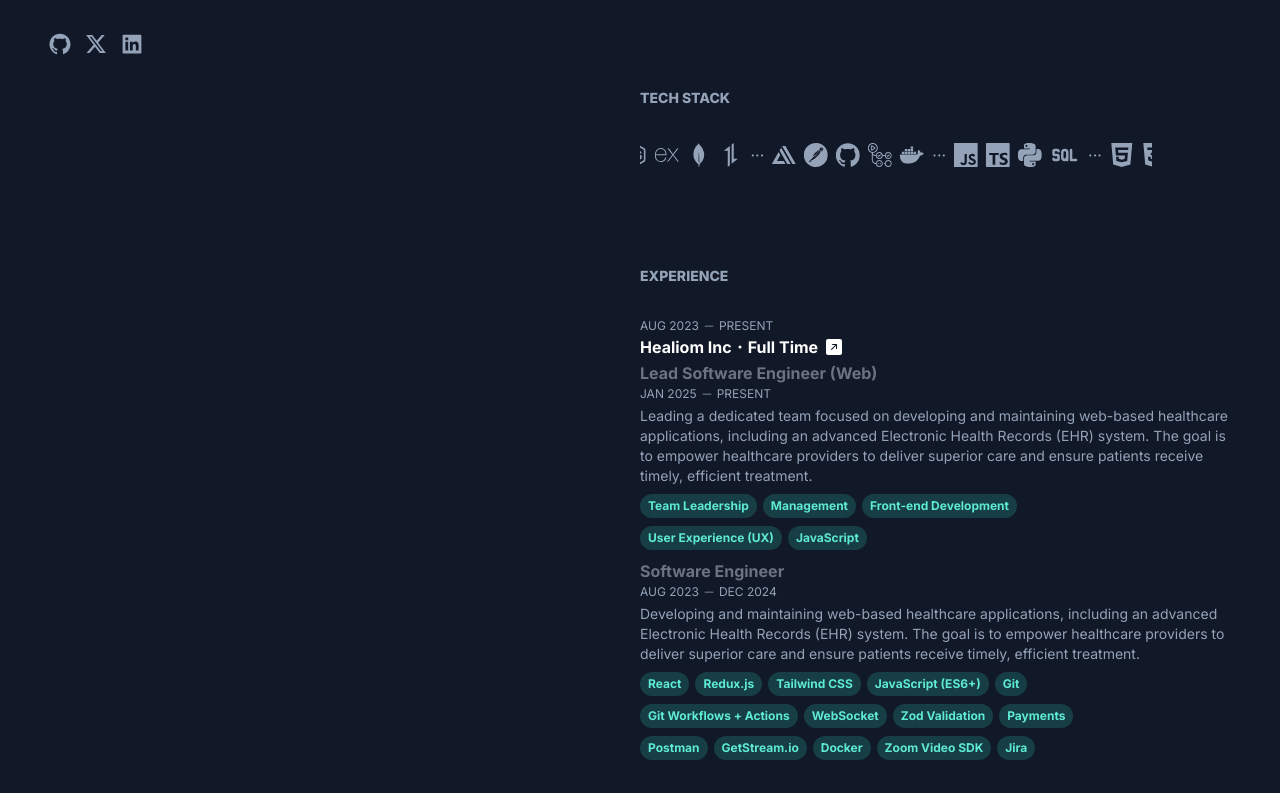
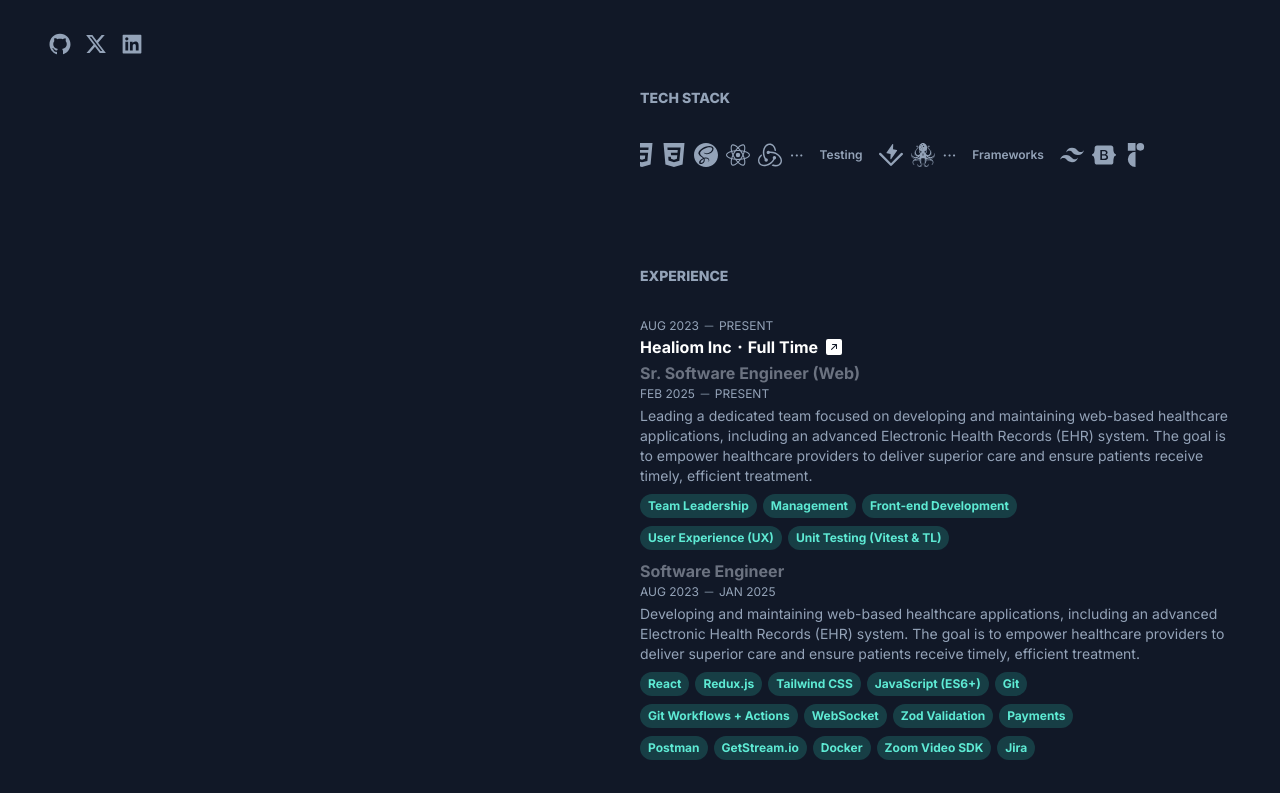
Before and after one commit to paras1729kori/pk-portfolio, a Next.js app: page / in a window 1280 px wide. Shown: the part 648-1441 px from the top of the page. Built offline with nearby package versions, Linux system fonts and the light colour scheme.

Commit message:
added testing library in stack

```diff
--- a/src/app/api/experiences/route.ts
+++ b/src/app/api/experiences/route.ts
@@ -16,17 +16,17 @@
       mode: "Full Time",
       roles: [
         {
-          position: "Lead Software Engineer (Web)",
+          position: "Sr. Software Engineer (Web)",
           description:
             "Leading a dedicated team focused on developing and maintaining web-based healthcare applications, including an advanced Electronic Health Records (EHR) system. The goal is to empower healthcare providers to deliver superior care and ensure patients receive timely, efficient treatment.",
-          start_date: "Jan 2025",
+          start_date: "Feb 2025",
           end_date: "Present",
           tech_stack: [
             "Team Leadership",
             "Management",
             "Front-end Development",
             "User Experience (UX)",
-            "JavaScript",
+            "Unit Testing (Vitest & TL)",
           ],
         },
         {
@@ -34,7 +34,7 @@
           description:
             "Developing and maintaining web-based healthcare applications, including an advanced Electronic Health Records (EHR) system. The goal is to empower healthcare providers to deliver superior care and ensure patients receive timely, efficient treatment.",
           start_date: "Aug 2023",
-          end_date: "Dec 2024",
+          end_date: "Jan 2025",
           tech_stack: [
             "React",
             "Redux.js",
--- a/src/app/components/RightPane/TechStack.tsx
+++ b/src/app/components/RightPane/TechStack.tsx
@@ -22,6 +22,8 @@
   SiAwsamplify,
   SiPostman,
   SiGithubactions,
+  SiVitest,
+  SiTestinglibrary,
 } from "react-icons/si";
 import { TbSql } from "react-icons/tb";
 import Marquee from "react-fast-marquee";
@@ -31,28 +33,43 @@
     <>
       <div className="flex flex-col gap-8 lg:max-w-lg">
         <h1 className="text-sm font-extrabold uppercase">Tech Stack</h1>
-        <Marquee autoFill={true} pauseOnHover={true} speed={80}>
+        <Marquee autoFill={true} pauseOnHover={true} speed={50}>
           <div className="flex items-center gap-2">
+            <span className="mr-2 text-xs font-semibold">Languages</span>
+            <SiTypescript className="text-2xl" />
             <SiJavascript className="text-2xl" />
-            <SiTypescript className="text-2xl" />
             <SiPython className="text-2xl" />
-            <TbSql className="text-3xl" /> ···
+            <TbSql className="text-3xl" />
+            <span className="mr-2">···</span>
+            <span className="mr-2 text-xs font-semibold">Frontend</span>
             <SiHtml5 className="text-2xl" />
             <SiCss3 className="text-2xl" />
             <SiSass className="text-2xl" />
             <SiReact className="text-2xl" />
             <SiRedux className="text-2xl" />
+            <span className="mr-2">···</span>
+            <span className="mr-2 text-xs font-semibold">Testing</span>
+            <SiVitest className="text-2xl" />
+            <SiTestinglibrary className="text-2xl" />
+            <span className="mr-2">···</span>
+            <span className="mr-2 text-xs font-semibold">Frameworks</span>
             <SiTailwindcss className="text-2xl" />
             <SiBootstrap className="text-2xl" />
             <SiRadixui className="text-2xl" />
+            <span className="mr-2">···</span>
+            <span className="mr-2 text-xs font-semibold">Bundlers</span>
+            <SiVite className="text-2xl" />
             <SiWebpack className="text-2xl" />
-            <SiVite className="text-2xl" /> ···
+            <span className="mr-2">···</span>
+            <span className="mr-2 text-xs font-semibold">Backend</span>
             <SiNodedotjs className="text-2xl" />
             <SiExpress className="text-2xl" />
             <SiMongodb className="text-2xl" />
-            <SiAxios className="text-2xl" /> ···
+            <SiAxios className="text-2xl" />
+            <SiPostman className="text-2xl" />
+            <span className="mr-2">···</span>
+            <span className="mr-2 text-xs font-semibold">DevOps</span>
             <SiAwsamplify className="text-2xl" />
-            <SiPostman className="text-2xl" />
             <SiGithub className="text-2xl" />
             <SiGithubactions className="text-2xl" />
             <SiDocker className="text-2xl" />
```
